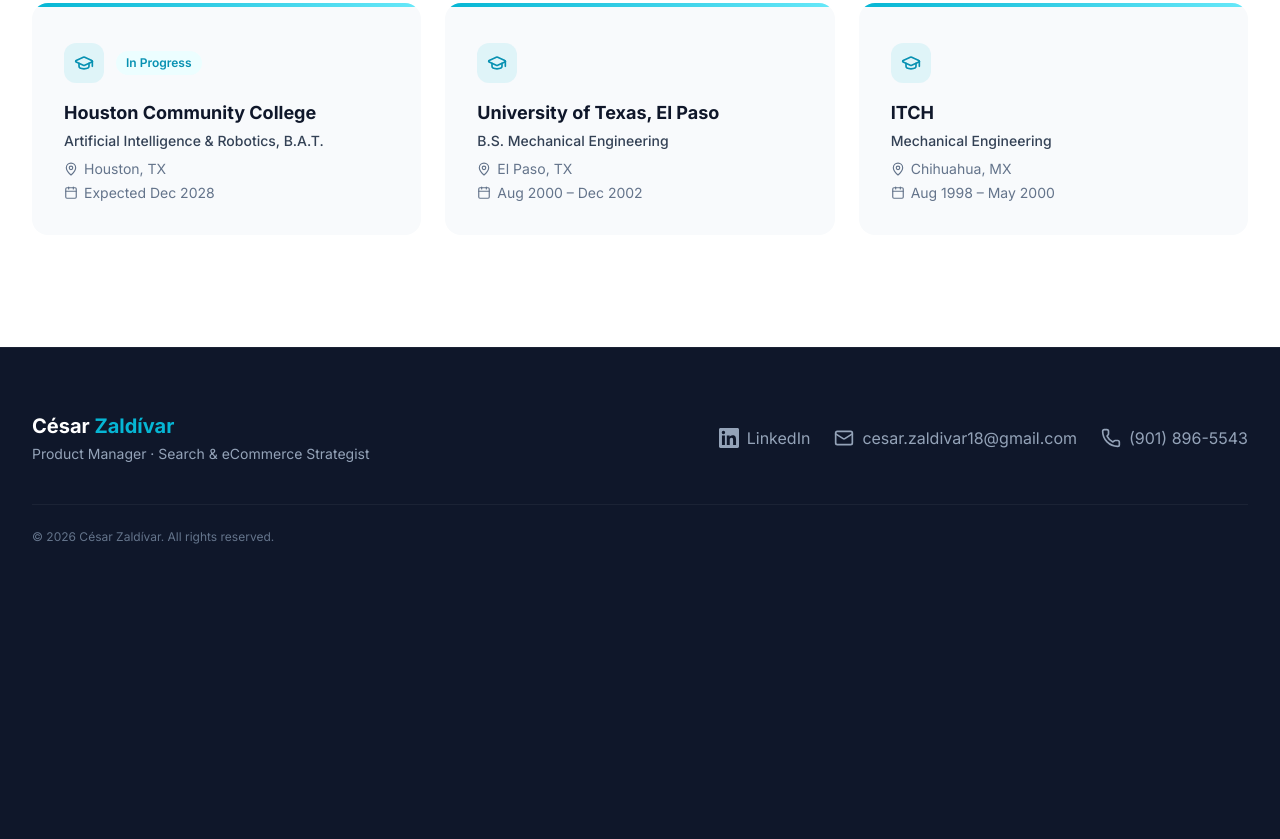
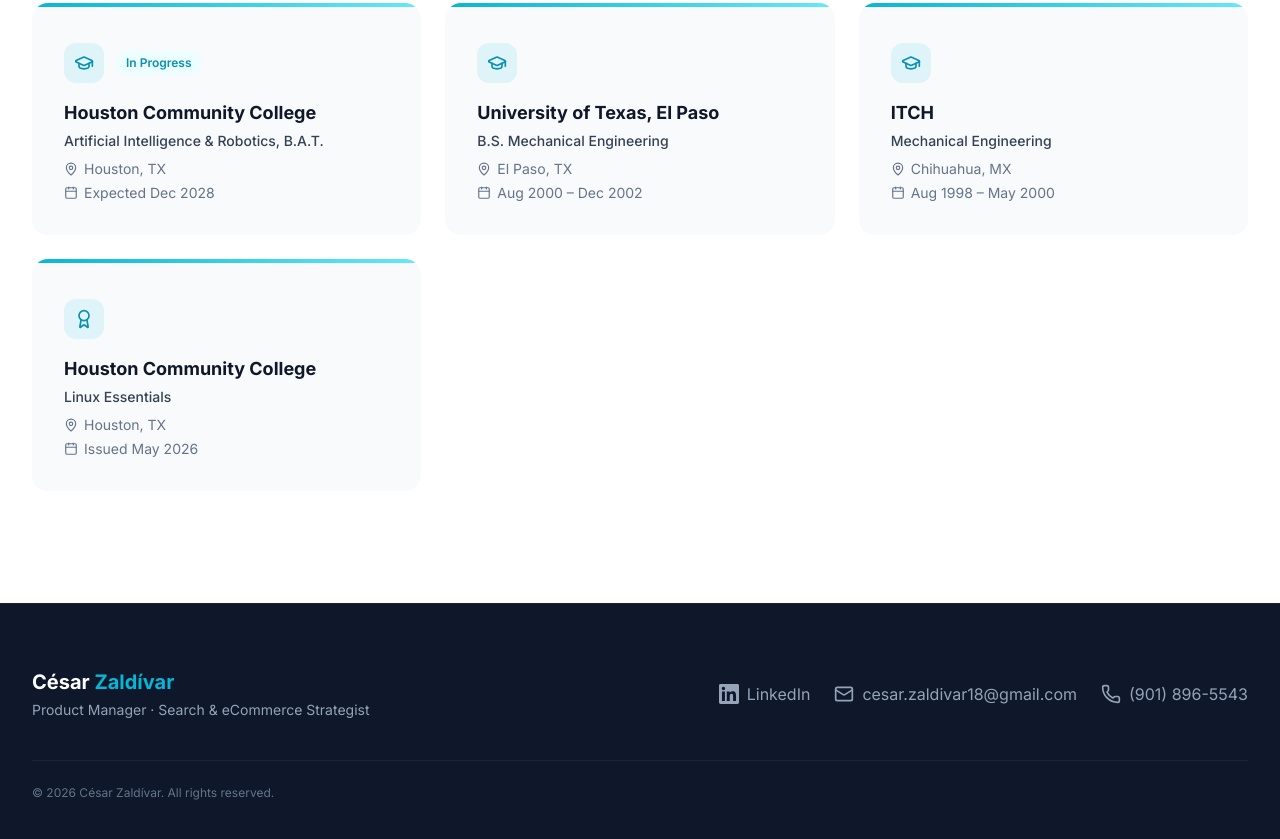
Before and after one commit to CeZa18/P04_ZaldivarCesar_ITAI1370.github.io, a website: page about.html in a window 1280 px wide. Shown: the part 4879-5718 px from the top of the page. Before the commit the page ends 5488 px from the top, so only its background shows below. Drawn offline with nearby package versions, Linux system fonts and the light colour scheme; a script that the page names is missing.

Commit message:
Moved the Linux Essentials badge to the Education and Certifications section and added the Linux Foundation Certified System Administrator (LFCS) badge to the same section. Updated the README.md file to reflect these changes.

```diff
--- a/about.html
+++ b/about.html
@@ -423,12 +423,11 @@
                     <span class="pill-badge px-5 py-2.5 rounded-full bg-navy-900 text-teal-400 font-medium text-sm border border-navy-700 cursor-default">AWS</span>
                     <span class="pill-badge px-5 py-2.5 rounded-full bg-navy-900 text-teal-400 font-medium text-sm border border-navy-700 cursor-default">Linux</span>
                 </div>
-                <div data-iframe-width="150" data-iframe-height="270" data-share-badge-id="627bbe60-1b6e-4d7d-814d-c73c6360fb83" data-share-badge-host="https://www.credly.com"></div><script type="text/javascript" async src="//cdn.credly.com/assets/utilities/embed.js"></script>
             </div>
         </section>
 
         <!-- ═══════════════════════════════════════════════
-             EDUCATION
+             EDUCATION & CERTIFICATIONS
         ═══════════════════════════════════════════════ -->
         <section id="education" class="bg-white py-20 md:py-28">
             <div class="max-w-7xl mx-auto px-4 md:px-8 fade-section">
@@ -489,6 +488,25 @@
                         <p class="text-sm text-slate-500 flex items-center gap-1.5 mt-1">
                             <i data-lucide="calendar" class="w-3.5 h-3.5"></i> Aug 1998 – May 2000
                         </p>
+                    </div>
+                    <!-- Certifications -->
+                    <div class="card-hover bg-slate-50 rounded-2xl p-6 md:p-8 relative overflow-hidden">
+                        <div class="absolute top-0 left-0 w-full h-1 bg-gradient-to-r from-teal-500 to-teal-300"></div>
+                        <div class="flex items-center gap-3 mb-4 mt-2">
+                            <div class="w-10 h-10 rounded-xl bg-teal-500/10 flex items-center justify-center">
+                                <i data-lucide="award" class="w-5 h-5 text-teal-600"></i>
+                            </div>
+                        </div>
+                        <h3 class="text-lg font-bold text-navy-900 mb-1">Houston Community College</h3>
+                        <p class="text-sm font-medium text-slate-700 mb-2">Linux Essentials</p>
+                        <p class="text-sm text-slate-500 flex items-center gap-1.5">
+                            <i data-lucide="map-pin" class="w-3.5 h-3.5"></i> Houston, TX
+                        </p>
+                        <p class="text-sm text-slate-500 flex items-center gap-1.5 mt-1">
+                            <i data-lucide="calendar" class="w-3.5 h-3.5"></i> Issued May 2026
+                        </p>
+                        <!-- Credly badge embed: displays certification badge using external embed.js script -->
+                        <div data-iframe-width="150" data-iframe-height="270" data-share-badge-id="627bbe60-1b6e-4d7d-814d-c73c6360fb83" data-share-badge-host="https://www.credly.com"></div>
                     </div>
                 </div>
             </div>
@@ -600,6 +618,6 @@
             });
         })();
     </script>
-
+    <script type="text/javascript" async src="https://cdn.credly.com/assets/utilities/embed.js"></script>
 </body>
 </html>
```
